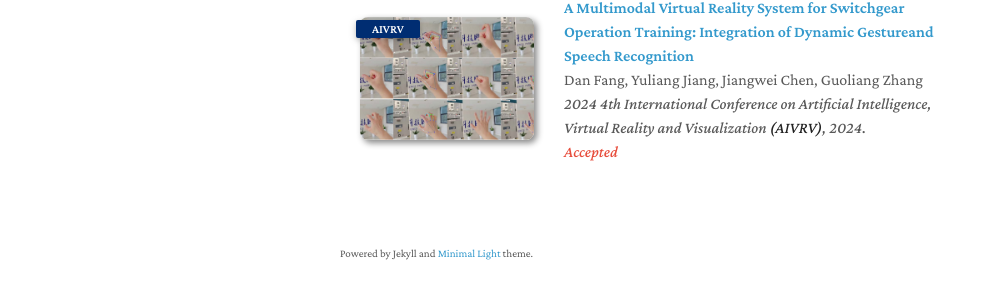
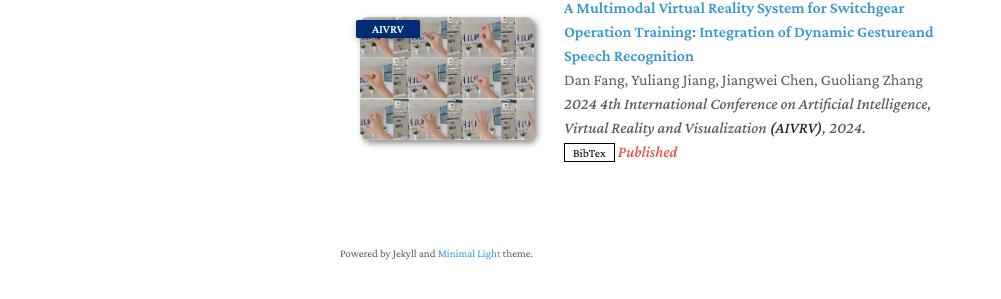
Before and after one commit to Utter-pulsar/Utter-pulsar.github.io, a Jekyll site: the page built from index.md, in a window 1280 px wide and 900 px high, scrolled down 845 px. Shown: the part 566-865 px from the top of the window, without its empty margins (130-1131 px from the left). Built offline with Jekyll 4.4.1, drawn with Linux system fonts in a browser that asks for light colours; a style sheet for code colours, icons or effects is not loaded; our own code applies the rules of GitHub Pages for plain Markdown files.

Commit message:
update 2.6.0

```diff
--- a/_data/publications.yml
+++ b/_data/publications.yml
@@ -24,5 +24,6 @@ main:
     conference:  2024 4th International Conference on Artificial Intelligence, Virtual Reality and Visualization <strong>(AIVRV)</strong>, 2024.
 #    page: https://www.atlantis-press.com/proceedings/emis-24/126001418
 #    bibtex: https://www.atlantis-press.com/proceedings/emis-24/126001418
-    notes: Accepted
+    notes: Published
+    bibtex: https://ieeexplore.ieee.org/document/10859792
     image: ./assets/img/SwitchGear.jpg
```
